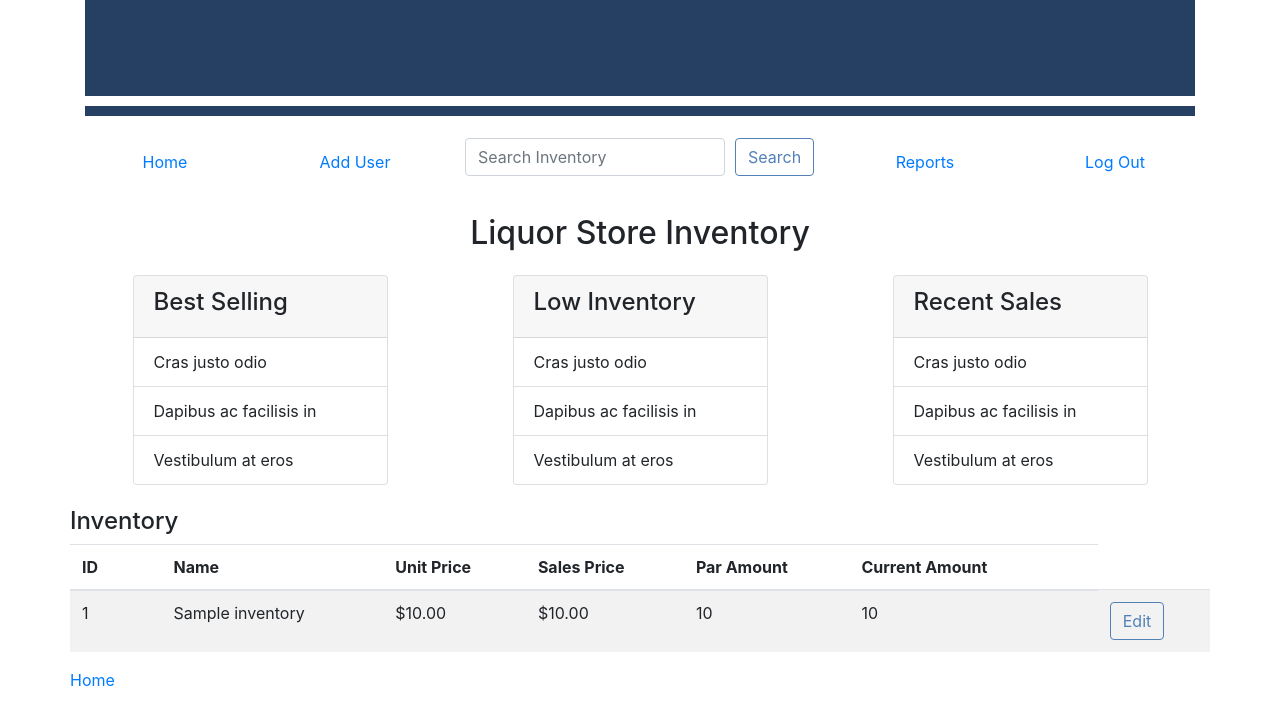
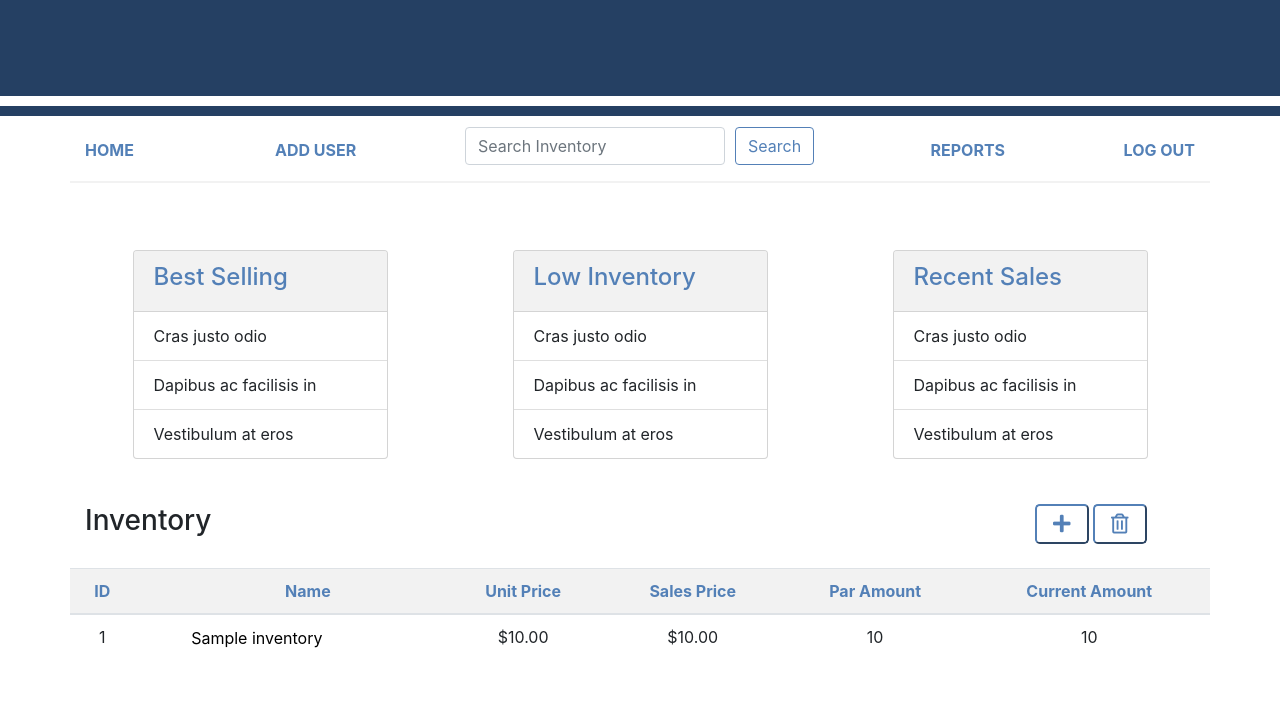
Before and after one commit to quinnmicha/Capstone, a PHP site: page /manager_home.php in a window 1280 px wide. Shown: the top 725 px of the page. Run offline with PHP 8.4, Linux system fonts and the light colour scheme; the visitor is signed in with stand-in values (Sample User, id 1); tables that the repository leaves empty or names only in its code hold one stand-in row (values such as "Sample post"); some libraries are stand-ins or nearby versions.

Commit message:
Added functionality to Manager Home

```diff
--- a/InventoryManager/Design/design.css
+++ b/InventoryManager/Design/design.css
@@ -2,6 +2,9 @@ html,body{
     height:100%;
 }
 
+.nav{
+    border-bottom: 2px solid #f2f2f2;
+}
 .block1{
     background-color: #254063;
     height: 96px;
@@ -21,3 +24,79 @@ html,body{
 .btn-outline-primary:hover{
     background-color:#5380b7;
 }
+
+a {
+  color: #5380b7;
+  text-decoration: none;
+  text-transform: uppercase;
+}
+
+/* The Modal (background) */
+.modal {
+  display: none; /* Hidden by default */
+  position: fixed; /* Stay in place */
+  z-index: 1; /* Sit on top */
+  left: 0;
+  top: 0;
+  width: 100%; /* Full width */
+  height: 100%; /* Full height */
+  overflow: auto; /* Enable scroll if needed */
+  background-color: rgb(0,0,0); /* Fallback color */
+  background-color: rgba(0,0,0,0.4); /* Black w/ opacity */
+}
+
+/* Modal Content/Box */
+.modal-content {
+  background-color: #fefefe;
+  margin: 15% auto; /* 15% from the top and centered */
+  padding: 20px;
+  border: 1px solid #888;
+  width: 30%; /* Could be more or less, depending on screen size */
+}
+
+/* The Close Button */
+.close {
+  color: #aaa;
+  float: right;
+  font-size: 28px;
+  font-weight: bold;
+}
+
+.close:hover,
+.close:focus {
+  color: black;
+  text-decoration: none;
+  cursor: pointer;
+}
+
+#delSelectTh{
+    display:none;
+}
+
+.delSelectTd{
+    display:none;
+}
+
+.card-header{
+    background-color:#f2f2f2;
+    color:#5380b7;
+
+}
+
+.card-border{
+    background-color: #f2f2f2;
+}
+.thead-light-blue{
+    background-color: #f2f2f2;
+    color:#5380b7;
+}
+
+td, th{
+    text-align:center;
+}
+
+.reg-btn{
+    border:none;
+    background-color: inherit;
+    font-size:inherit;
+}
--- a/InventoryManager/manager_home.php
+++ b/InventoryManager/manager_home.php
@@ -25,32 +25,26 @@ if( isset($_SESSION["usertype"])){
   <meta charset="utf-8">
   <meta name="viewport" content="width=device-width, initial-scale=1">
   <link rel="stylesheet" href="https://stackpath.bootstrapcdn.com/bootstrap/4.4.1/css/bootstrap.min.css" integrity="sha384-Vkoo8x4CGsO3+Hhxv8T/Q5PaXtkKtu6ug5TOeNV6gBiFeWPGFN9MuhOf23Q9Ifjh" crossorigin="anonymous">
+  <link rel="stylesheet" href="https://use.fontawesome.com/releases/v5.12.1/css/all.css">
   <link rel="stylesheet" href="Design/design.css">
   <script src="https://code.jquery.com/jquery-3.4.1.slim.min.js" integrity="sha384-J6qa4849blE2+poT4WnyKhv5vZF5SrPo0iEjwBvKU7imGFAV0wwj1yYfoRSJoZ+n" crossorigin="anonymous"></script>
   <script src="https://cdn.jsdelivr.net/npm/popper.js@1.16.0/dist/umd/popper.min.js" integrity="sha384-Q6E9RHvbIyZFJoft+2mJbHaEWldlvI9IOYy5n3zV9zzTtmI3UksdQRVvoxMfooAo" crossorigin="anonymous"></script>
   <script src="https://stackpath.bootstrapcdn.com/bootstrap/4.4.1/js/bootstrap.min.js" integrity="sha384-wfSDF2E50Y2D1uUdj0O3uMBJnjuUD4Ih7YwaYd1iqfktj0Uod8GCExl3Og8ifwB6" crossorigin="anonymous"></script>
-
+  <script type="text/javascript" src="Model/modal.js"></script>
 
 </head>
 <body>
 
+<?php include __DIR__.'/model/navbar.php';?>
 <div class="container">
-    <div>
-            <div class="block1">
 
-            </div>
-            <div class="block2">
+    <div class="row nav" style="margin-top: 1%;">
 
-            </div>
-    </div>
-
-    <div class="row nav" style="margin-top: 2%;">
-
-        <div class="nav-item col-sm-2" style="text-align: center; margin-top: 1%;">
-            <a href="manager_home.php" class="">Home</a>
+        <div class="nav-item col-sm-2" style="margin-top: 1%;">
+            <a href="manager_home.php"><b>Home</b></a>
         </div>
-        <div class="nav-item col-sm-2" style="text-align: center; margin-top: 1%;">
-            <a href="register.php" class="">Add User</a>
+        <div class="nav-item col-sm-2" style="margin-top: 1%;">
+            <a href="register.php"><b>Add User</b></a>
         </div>
         <div class="form col-sm-4">
             <form>
@@ -64,19 +58,20 @@ if( isset($_SESSION["usertype"])){
                 </div>
             </form>
         </div>
-        <div class="nav-item col-sm-2" style="text-align: center; margin-top: 1%;">
-            <a href="reports.php" class="">Reports</a>
+        <div class="nav-item col-sm-2" style="text-align: right; margin-top: 1%;">
+            <a href="reports.php"><b>Reports</b></a>
         </div>
-        <div class="nav-item col-sm-2" style="text-align: center; margin-top: 1%;">
-            <a href="index.php" class="">Log Out</a>
+        <div class="nav-item col-sm-2" style="text-align: right; margin-top: 1%;">
+            <a href="index.php"><b>Log Out</b></a>
         </div>
     </div>
 
+    <!--
     <div style="text-align: center; margin-top: 2%;">
         <h2>Liquor Store Inventory</h2>
     </div>
-
-    <div class="row justify-content-around" style="margin-top: 2%;">
+    -->
+    <div class="row justify-content-around" style="margin-top: 6%;">
         <div class="col-sm-offset-1 col-sm-3">
             <div class="card card-border">
                 <div class="card-header">
@@ -117,20 +112,52 @@ if( isset($_SESSION["usertype"])){
         </div>
     </div>
 
+    <div class="row justify-content-between" style="margin-top: 4%;">
+        <div class="col-4">
+            <h3>Inventory</h3>
+        </div>
+        <div class="col-2">
+
+                <!--Add Button-->
+                <button type="button" id="addBtn" class="btn-lg fas fa-plus" style="color:#5380b7; border-color: #5380b7; background-color: white;" onclick="addFunction()"></button>
+
+                <div id="addModal" class="modal">
+
+                  <div class="modal-content">
+                    <span class="close">&times;</span>
+                    <p>Some text in the Modal..</p>
+                  </div>
+
+                </div>
+
+                <!--Delete Button-->
+                <button type="button" id="deleteBtn" class="btn-lg far fa-trash-alt" style="color:#5380b7; border-color: #5380b7; background-color: white;" onclick="deleteFunction()"></button>
+
+                <div id="deleteModal" class="modal">
+
+                  <div class="modal-content">
+                    <span class="">&times;</span>
+                    <p>Some text in the Modal..</p>
+                  </div>
+
+                </div>
+
+        </div>
+    </div>
     <div class="row" style="margin-top: 2%;">
-        <h4>Inventory</h4>
-
-        <table class="table table-striped">
-                <thead>
+        <table class="table">
+                <thead class="thead-light-blue">
                     <tr>
-                        <th>ID</th>
+                        <th style="text-align: center;">ID</th>
                         <th></th>
                         <th>Name</th>
                         <th>Unit Price</th>
                         <th>Sales Price</th>
                         <th>Par Amount</th>
                         <th>Current Amount</th>
-                        <th></th>
+                        <th id="delSelectTh">
+
+                        </th>
                     </tr>
                 </thead>
                 <tbody>
@@ -139,21 +166,54 @@ if( isset($_SESSION["usertype"])){
                 <?php foreach ($inventory as $item): ?>
                     <tr>
                         <td><?php echo $item['idItem'] ?></td>
-                        <td><input type="hidden" name="i-d" value="<?php //echo $row['id'] ?>" /></td>
-                        <td><?php echo$item['name'] ?></td>
+                        <td><input type="hidden" name="i-d" value="<?php echo $item['idItem'] ?>" /></td>
+                        <td style="text-align: left;">
+                            <!-- Trigger the modal with a button -->
+                            <button type="button" id="editBtn" class="reg-btn" onclick="editFunction()"><?php echo$item['name'] ?></button>
+
+                            <!-- Modal -->
+                            <div class="modal" id="editModal">
+
+                                <!-- Modal content-->
+                                <div class="modal-content">
+                                    <div style="text-align: left;">
+                                       <span class="close">&times;</span>
+                                    </div>
+                                    <div style="text-align: center;">
+                                        <p>Some text in the Modal..</p>
+                                    </div>
+                                </div>
+                            </div>
+                        </td>
                         <td>$<?php echo number_format($item['unitPrice'], 2) ?></td>
                         <td>$<?php echo number_format($item['salesPrice'], 2) ?></td>
                         <td><?php echo$item['parAmount'] ?></td>
                         <td><?php echo$item['amount'] ?></td>
-                        <td></td>
-                        <td><a class="btn" style="color:#5380b7; border-color: #5380b7;"href="edit.php?id=<?php// echo $row['id']; ?>">Edit</a></td>
+                        <td class="delSelectTd" style="text-align: left;">
+                            <button type="button" id="delIcon" class="btn- far fa-trash-alt" style="color:#5380b7; border-color: #5380b7; border-radius: 10%; background-color: white;" onclick="confirmDel()"></button>
+
+                            <div id="confirmDelModal" class="modal">
+
+                            <div class="modal-content">
+                              <span class="close">&times;</span>
+
+                              <div style="text-align: center;">
+                                <div>
+                                    <p>Are you sure you want to delete this item?</p>
+                                </div>
+                                <div>
+                                    <button type="button" onclick="closeConfirmDel()">Confirm</button>
+                                    <button type='button' onclick='closeDelModal()'>Cancel</button>
+                                </div>
+                              </div>
+
+                            </div>
+
+                          </div>
+                        </td>
                     </tr>
                 <?php endforeach; ?>
             </table>
-
-            <br />
-            <!--<a href="admin_home.php">Home</a>-->
-            <a href="#">Home</a>
         </div>
 
 </div>
```
Also changed, not shown: InventoryManager/Model/modal.js (added, +104 -0 lines).
